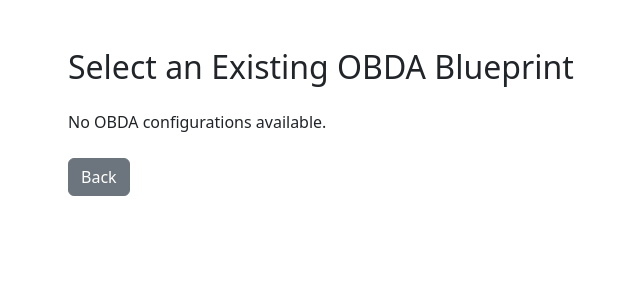
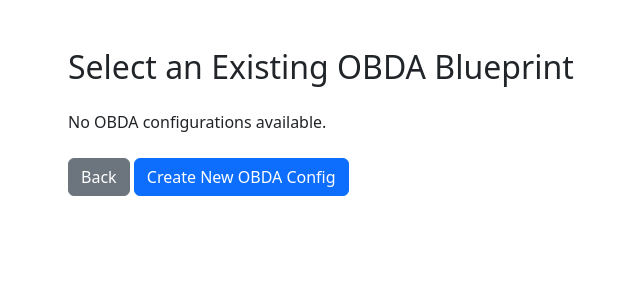
Before and after one commit to dfd0430/relay, a Flask app: page /use_existing_obda in a window 1280 px wide. Shown: the top 300 px of the page, without its empty margins (14-654 px from the left). Run offline with Flask 3, Linux system fonts and the light colour scheme; data that the repository does not hold is empty; parts of the project's set-up code (start-up, migrations or seed data) failed here and were passed over.

Commit message:
now everything should work goes direct to use_existing

```diff
--- a/SQLiteDB.py
+++ b/SQLiteDB.py
@@ -315,6 +315,7 @@ class SQLiteDB:
         columns = [
             ("id", Integer),
             ("name", String),
+            ("description", String),  # ← Add this line
             ("owl_file", LargeBinary),
             ("obda_file", LargeBinary),
             ("timestamp", DateTime),
@@ -323,10 +324,11 @@ class SQLiteDB:
 
 
 
-    def insert_temp_obda_configuration(self, name, owl_data, obda_data, timestamp):
+    def insert_temp_obda_configuration(self, name, description, owl_data, obda_data, timestamp):
         table = self.metadata.tables.get("temp_obda_configurations")
         data = {
             "name": name,
+            "description": description,
             "owl_file": owl_data,
             "obda_file": obda_data,
             "timestamp": timestamp,
--- a/routes/db_routes.py
+++ b/routes/db_routes.py
@@ -30,7 +30,7 @@ def register_db_routes(app, db):
                     "id": db_id,
                 }
 
-        return redirect(url_for("configure_sparql"))
+        return redirect(url_for("use_existing_obda"))
 
     @app.route("/create_new_db", methods=["GET", "POST"])
     def create_new_db():
@@ -67,6 +67,6 @@ def register_db_routes(app, db):
                     "name": name
                 }
 
-            return redirect(url_for("configure_sparql"))
+            return redirect(url_for("use_existing_obda"))
 
         return render_template("create_new_db.html")
--- a/templates/create_db.html
+++ b/templates/create_db.html
@@ -7,7 +7,7 @@
 </head>
 <body class="container py-5">
 
-    <h3 class="mb-4">Select an Existing Database Connection</h3>
+    <h3 class="mb-4">Select an Existing Database Connection or Create a new one</h3>
 
     {% if connections|length == 0 %}
         <div class="alert alert-warning">No database connections found. Please create one first.</div>
--- a/templates/create_new_obda.html
+++ b/templates/create_new_obda.html
@@ -47,7 +47,7 @@
     </form>
 
     <div class="mt-4">
-        <a href="{{ url_for('configure_sparql', db_id=db_id) }}" class="btn btn-secondary">Back</a>
+        <a href="{{ url_for('use_existing_obda', db_id=db_id) }}" class="btn btn-secondary">Back</a>
     </div>
 
 </body>
--- a/templates/use_existing_obda.html
+++ b/templates/use_existing_obda.html
@@ -31,7 +31,8 @@
     {% endif %}
 
     <div class="mt-4">
-        <a href="{{ url_for('configure_sparql') }}" class="btn btn-secondary">Back</a>
+        <a href="{{ url_for('create_db') }}" class="btn btn-secondary">Back</a>
+        <a href="{{ url_for('create_new_obda') }}" class="btn btn-primary">Create New OBDA Config</a>
     </div>
 
 </body>
```
